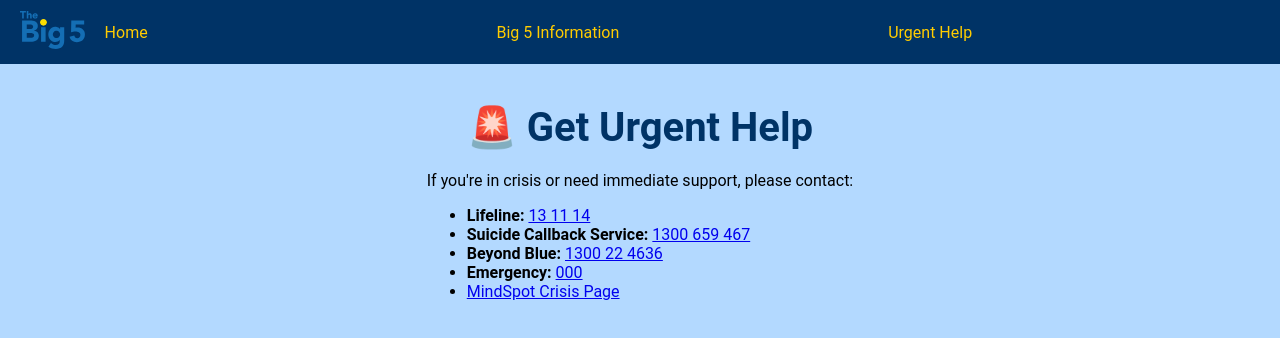
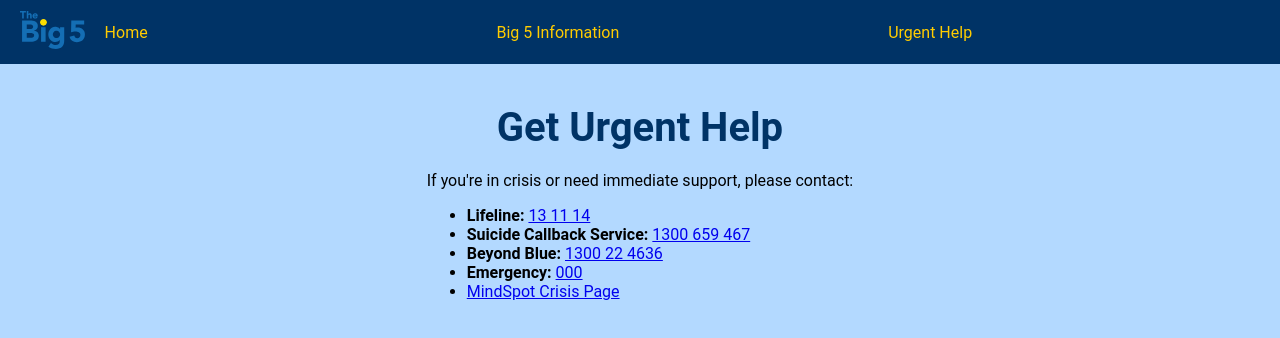
Before and after one commit to CafeRacer68/big5-react-app, a React (Create React App) app in the folder big5_react_flat_root/: page /urgent-help in a window 1280 px wide. Shown: the top 338 px of the page. Built offline with nearby package versions, Linux system fonts and the light colour scheme; no server answers.

Commit message:
fix typeing and remove light

```diff
--- a/big5_react_flat_root/src/components/Resources.js
+++ b/big5_react_flat_root/src/components/Resources.js
@@ -4,8 +4,6 @@
 const Resources = () => {
   return (
     <div style={{ padding: 20, maxWidth: 800, margin: "0 auto" }}>
-      <h2 style={{ color: "#003366" }}>Big5 Information</h2>
-
       <section style={{ marginBottom: 30 }}>
         <Big5Accordion />
       </section>
--- a/big5_react_flat_root/src/components/UrgentHelp.js
+++ b/big5_react_flat_root/src/components/UrgentHelp.js
@@ -2,7 +2,7 @@
 export default function UrgentHelp() {
   return (
     <div style={{ padding: "20px" }}>
-      <h2>🚨 Get Urgent Help</h2>
+      <h2>Get Urgent Help</h2>
       <p>If you're in crisis or need immediate support, please contact:</p>
 
       <ul>
```
